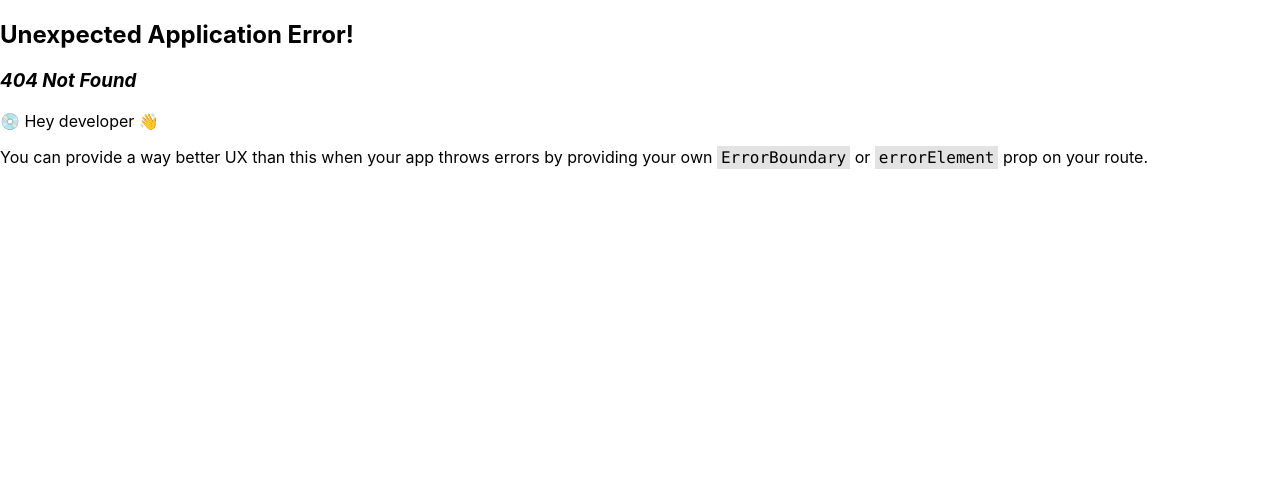
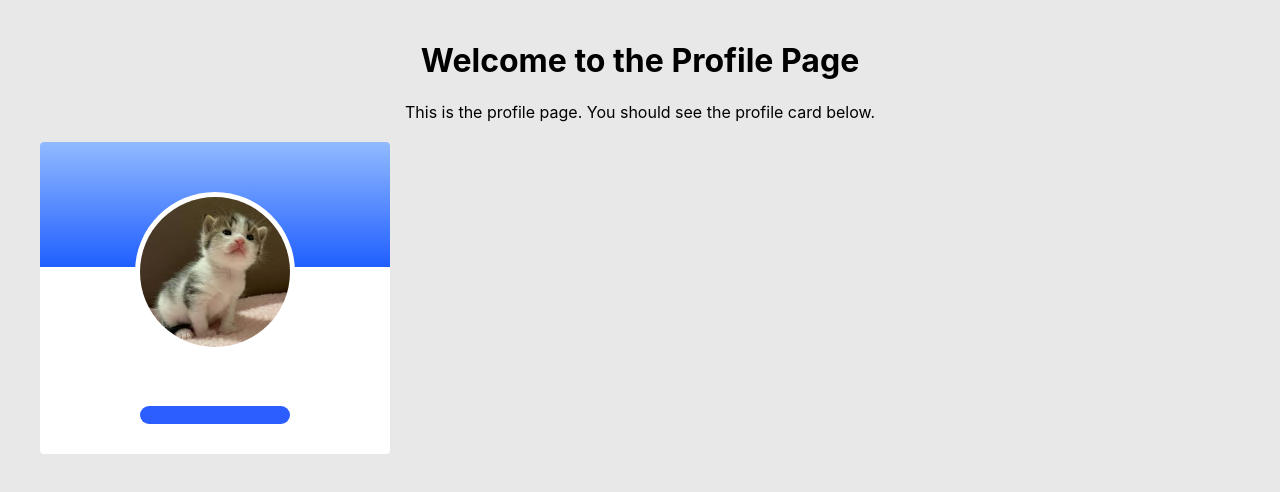
Before and after one commit to NoelleWeaver/react_component, a React (Create React App) app: page /profile in a window 1280 px wide. Before the commit this address had no page. Shown: the top 492 px of the page. Built offline with nearby package versions, Linux system fonts and the light colour scheme.

Commit message:
keeping it :100:

```diff
--- a/package.json
+++ b/package.json
@@ -8,6 +8,7 @@
     "@testing-library/user-event": "^13.5.0",
     "react": "^18.3.1",
     "react-dom": "^18.3.1",
+    "react-icons": "^5.3.0",
     "react-router-dom": "^6.28.0",
     "react-scripts": "5.0.1",
     "web-vitals": "^2.1.4"
--- /dev/null
+++ b/src/components/ProfileCard.css
@@ -0,0 +1,45 @@
+.card{
+    width: 350px;
+    margin: 20px;
+    border-radius: 4px;
+    padding-bottom: 20px;
+    background: white;
+}
+
+.gradient{
+    background-image: linear-gradient(#91baff, #205fff);
+    height: 125px;
+    border-radius: 4px 4px 0px 0px;
+}
+
+.profile-down img{
+    height: 150px;
+    border-radius: 100px;
+    margin-top: -75px;
+    padding: 5px;
+    background: white;
+}
+
+.profile-title{
+    font-size: 36px;
+    font-weight: 600;
+}
+
+.profile-description{
+    padding: 20px 40px;
+    font-size: 16px;
+}
+
+.profile-button{
+    font-size: 16px;
+    background: #2b5dff;
+    margin: 10px 100px;
+    padding-top: 8px;
+    padding-bottom: 10px;
+    border-radius: 40px;
+}
+
+a{
+    text-decoration: none;
+    color: white;
+}
--- a/src/components/ProfileCard.jsx
+++ b/src/components/ProfileCard.jsx
@@ -1,34 +1,21 @@
 import React from "react";
-import { useState } from "react"
+import './ProfileCard.css'
+import profilePic from '../components/download (4).jpg'
+export default function ProfileCard() {
 
-export default function ProfileCard({ firstName, lastName, email, avatar, socialMediaLinks}) {
-    const testProfile = {
-        firstName: "John",
-        lastName: "Doe",
-        email: "johndoe@example.com",
-        avatar: {
-            img: "https://example.com/avatar.jpg",
-            altText: "John Doe's avatar"
-        },
-        socialMediaLinks: {
-            twitter: "johndoe",
-            facebook: "johndoe",
-            linkedin: "johndoe"
-        }
-    }
+
+
     return (
-        <section className=" bg-white dark:bg-grey-500">
-            <div className="container px-6 py-10 mx-auto">
-                <h1 className="text-3xl font-semibold capitalize lg:text-4xl text- white">List of Users</h1>
-                <div className="grid grid-cols-1 gap-8 md:mt-16 md:grid-cols-2">
-                    <div className="lg:flex">
-                        <img src={testProfile.avatar.img} alt={testProfile.avatar.altText} className="object-cover"/>
-                        <div className="flex flex-col justify-between py-6 lg:mx-6">
-                            <h3 className=""></h3>
-                        </div>
-                    </div>
+        <div className='card'>
+            <div className="gradient"></div>
+            <div className="profile-down">
+                <img src={profilePic} alt="" />
+                <div className="profile-title"></div>
+                <div className="profile-description">
+
                 </div>
+                <div className="profile-button"><a href="mailto:noelle.e.weaver@gmail.com"></a></div>
             </div>
-        </section>
+        </div>
     )
 }
--- /dev/null
+++ b/src/pages/App.js
@@ -0,0 +1,15 @@
+import './App.css'
+import ProfileCard from '../components/ProfileCard'
+import { Link } from 'react-router-dom';
+
+function App() {
+    return (
+        <div className="App">
+            <h1>Home Page</h1>
+            <Link to="/profile">Go to Profile</Link>
+            <ProfileCard />
+        </div>
+    );
+}
+
+export default App;
--- a/src/pages/css/index.css
+++ b/src/pages/css/index.css
@@ -5,6 +5,8 @@ body {
     sans-serif;
   -webkit-font-smoothing: antialiased;
   -moz-osx-font-smoothing: grayscale;
+  height: 100vh;
+  background: rgba(211, 211, 211, 0.503);
 }
 
 code {
--- a/src/pages/profile.jsx
+++ b/src/pages/profile.jsx
@@ -1,13 +1,14 @@
+import React from 'react';
 import ProfileCard from '../components/ProfileCard';
+
 function Profile() {
-    return(
-        <>
-        <div></div>
-
-        <ProfileCard/>
-        </>
-    )
-
+    return (
+        <div style={{ padding: '20px', textAlign: 'center' }}>
+            <h1>Welcome to the Profile Page</h1>
+            <p>This is the profile page. You should see the profile card below.</p>
+            <ProfileCard />
+        </div>
+    );
 }
 
 export default Profile;
```
Also changed, not shown: src/index.js (+4 -9 lines), src/components/download (4).jpg (added), src/pages/App.css (renamed from src/pages/css/App.css), 1 other file (tests, documents, lock files or other folders).
